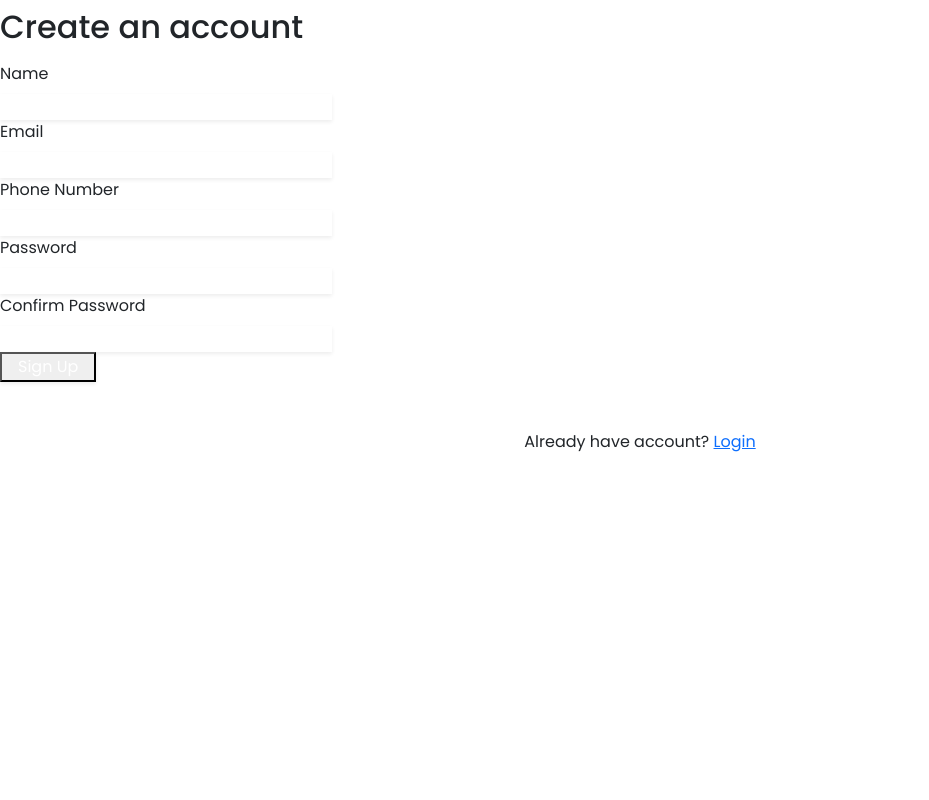
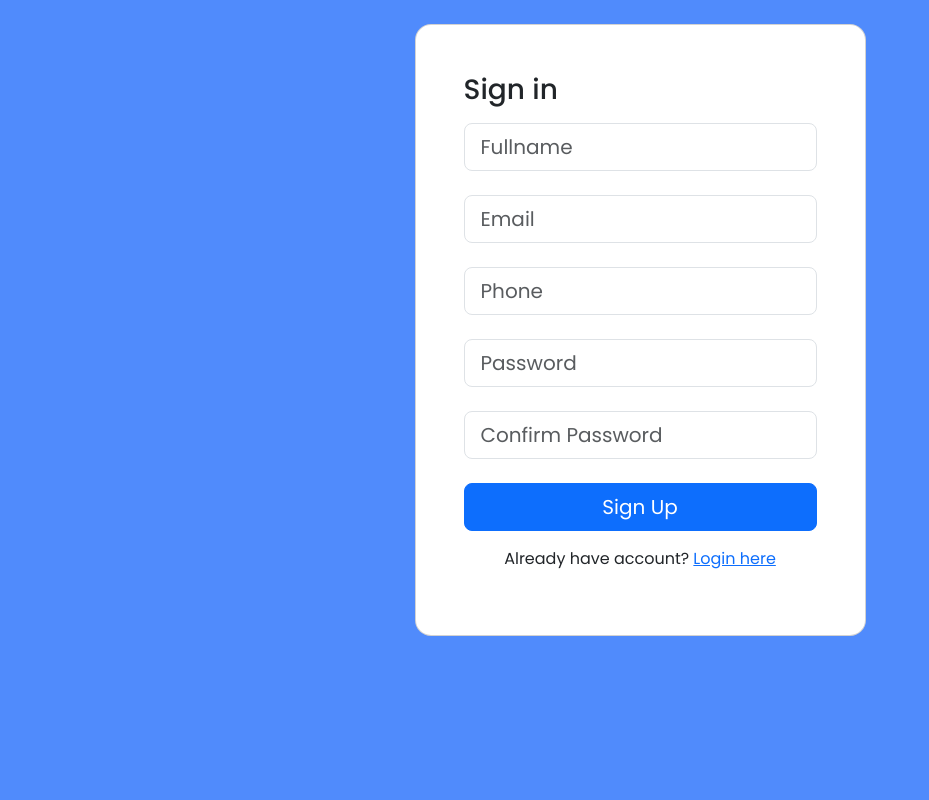
Before and after one commit to Unishkhadka/ecommerce, a PHP site: page /login/signup.php in a window 1280 px wide. Shown: the whole page, without its empty margins (0-929 px from the left). Run offline with PHP 8.4, Linux system fonts and the light colour scheme; some libraries are stand-ins or nearby versions.

Commit message:
Updated code

```diff
--- a/common/nav.php
+++ b/common/nav.php
@@ -14,12 +14,9 @@
                     $sql = "SELECT * from cart where user_id = $Uid";
                     $cart = $con->query($sql);
                     $num_items = mysqli_num_rows($cart);
-                    $sql = "SELECT * from order_set where user_id = $Uid";
-                    $cart = $con->query($sql);
-                    $num_orders = mysqli_num_rows($cart);
                     echo "
                     <li><a href='/ecommerce/cart.php' class='nav-link px-2 text-white'><i class='fa-solid fa-cart-shopping'></i> ($num_items)</a></li>
-                    <li><a href='/ecommerce/my_order.php' class='nav-link px-2 text-white'>Orders ($num_orders)</a></li>
+                    <li><a href='/ecommerce/my_order.php' class='nav-link px-2 text-white'>My Orders</a></li>
                     <li><a href='#' class='nav-link px-2 text-white disabled'>Logged in as $username</a></li>";
                 }  ?>
 
--- a/login/signup.php
+++ b/login/signup.php
@@ -1,66 +1,88 @@
 <?php
 $root = "C:/xampp/htdocs/ecommerce/";
-include $root."common/header.php";
+include $root . "common/header.php";
 ?>
-<section class="h-dvh bg-gray-100">
-    <div class="flex min-h-full flex-col justify-center px-6 pt-10 lg:px-8">
-        <div class="sm:mx-auto sm:w-full sm:max-w-sm">
-            <h2 class="mt-2 text-2xl font-bold leading-9 tracking-tight text-gray-900">Create an account
-            </h2>
-        </div>
+<?php
+$root = "C:/xampp/htdocs/ecommerce/";
+include $root . "common/connection.php";
+include $root . "common/header.php";
+?>
+<section class="min-vh-100 py-4" style="background-color: #508bfc;">
+    <?php
+    if (isset($_POST['signup'])) {
+        $fullname = $_POST['name'];
+        $email = $_POST['email'];
+        $phone = $_POST['phone'];
+        $password = $_POST['password'];
+        $cpassword = $_POST['cpassword'];
+        $hash = password_hash($password, PASSWORD_DEFAULT);
+        $sql = "SELECT email from users";
+        $result = $con->query($sql);
+        while ($row = $result->fetch_assoc()) {
+            $exitsting_email = $row['email'];
+            if ($email != $exitsting_email) {
+                $email_exist = false;
+            }
+            else{
+                $email_exist = true;
+            }
+         }
+            if($email_exist == true){
+                echo '<div class="container alert alert-warning alert-dismissible fade show" role="alert">
+        <strong>Password and Confirm Password does not match!!</strong>
+        <button type="button" class="btn-close" data-bs-dismiss="alert" aria-label="Close"></button>
+      </div>';
+            }
+            else {
+                if ($password == $cpassword) {
+                    $sql = "INSERT into users(`fullname`, `email`, `phone`, `password`) VALUES('$fullname', '$email', '$phone', '$hash')";
+                    $user = $con->query($sql);
+                } else {
+                    echo '<div class="container alert alert-warning alert-dismissible fade show" role="alert">
+        <strong>Password and Confirm Password does not match!!</strong>
+        <button type="button" class="btn-close" data-bs-dismiss="alert" aria-label="Close"></button>
+      </div>';
+                }
+            }
+    }
+    ?>
+    <div class="container h-100">
+        <div class="row d-flex justify-content-center align-items-center h-100">
+            <div class="col-12 col-md-8 col-lg-6 col-xl-5">
+                <div class="card shadow-2-strong" style="border-radius: 1rem;">
+                    <div class="card-body p-5 ">
 
-        <div class="mt-3 sm:mx-auto sm:w-full sm:max-w-sm">
-            <form class="space-y-6" action="/ecommerce/login/create_user.php" method="POST">
-                <div>
-                    <label for="name" class="block text-sm font-medium leading-6 text-gray-900">Name</label>
-                    <div class="mt-2">
-                        <input id="name" name="name" type="text" required
-                            class="block w-full rounded-md border-0 py-1.5 px-2 text-gray-900 shadow-sm ring-1 ring-inset ring-gray-300 placeholder:text-gray-400 focus:ring-2 focus:ring-inset focus:ring-indigo-600 sm:text-sm sm:leading-6">
+                        <h3 class="mb-3">Sign in</h3>
+                        <form action="" method="post">
+                            <div class="form-outline mb-4">
+                                <input name="name" id="typeEmailX-2" class="form-control form-control-lg" placeholder="Fullname" required />
+                            </div>
+                            <div class="form-outline mb-4">
+
+                                <input type="email" name="email" id="typeEmailX-2" class="form-control form-control-lg" placeholder="Email" required />
+                            </div>
+                            <div class="form-outline mb-4">
+
+                                <input type="text" name="phone" id="typeEmailX-2" class="form-control form-control-lg" placeholder="Phone" required />
+                            </div>
+
+                            <div class="form-outline mb-4">
+
+                                <input type="password" name="password" id="typePasswordX-2" class="form-control form-control-lg" placeholder="Password" required />
+                            </div>
+                            <div class="form-outline mb-4">
+
+                                <input type="password" name="cpassword" id="typePasswordX-2" class="form-control form-control-lg" placeholder="Confirm Password" required />
+                            </div>
+                            <button class="btn btn-primary btn-lg btn-block w-100" name="signup" type="submit">Sign Up</button>
+                        </form>
+                        <div class="text-center">
+                            <p class="my-3">Already have account? <a href="/ecommerce/login/login.php">Login here</a></p>
+                        </div>
                     </div>
                 </div>
-                <div>
-                    <label for="email" class="block text-sm font-medium leading-6 text-gray-900">Email</label>
-                    <div class="mt-2">
-                        <input id="email" name="email" type="email" autocomplete="email" required
-                            class="block w-full rounded-md border-0 py-1.5 px-2 text-gray-900 shadow-sm ring-1 ring-inset ring-gray-300 placeholder:text-gray-400 focus:ring-2 focus:ring-inset focus:ring-indigo-600 sm:text-sm sm:leading-6">
-                    </div>
-                </div>
-                <div>
-                    <label for="phone" class="block text-sm font-medium leading-6 text-gray-900">Phone Number</label>
-                    <div class="mt-2">
-                        <input id="phone" name="phone" type="phone" autocomplete="phone" required
-                            class="block w-full rounded-md border-0 py-1.5 px-2 text-gray-900 shadow-sm ring-1 ring-inset ring-gray-300 placeholder:text-gray-400 focus:ring-2 focus:ring-inset focus:ring-indigo-600 sm:text-sm sm:leading-6">
-                    </div>
-                </div>
-                <div>
-                    <div class="flex items-center justify-between">
-                        <label for="password" class="block text-sm font-medium leading-6 text-gray-900">Password</label>
-                    </div>
-                    <div class="mt-2">
-                        <input id="password" name="password" type="password" autocomplete="current-password"
-                            class="block w-full rounded-md border-0 py-1.5 px-2 text-gray-900 shadow-sm ring-1 ring-inset ring-gray-300 placeholder:text-gray-400 focus:ring-2 focus:ring-inset focus:ring-indigo-600 sm:text-sm sm:leading-6">
-                    </div>
-                </div>
-                <div>
-                    <div class="flex items-center justify-between">
-                        <label for="password" class="block text-sm font-medium leading-6 text-gray-900">Confirm
-                            Password</label>
-                    </div>
-                    <div class="mt-2">
-                        <input id="cpassword" name="cpassword" type="password" required
-                            class="block w-full rounded-md border-0 py-1.5 px-2 text-gray-900 shadow-sm ring-1 ring-inset ring-gray-300 placeholder:text-gray-400 focus:ring-2 focus:ring-inset focus:ring-indigo-600 sm:text-sm sm:leading-6">
-                    </div>
-                </div>
-                <div>
-                    <button type="submit" name="signup"
-                        class="flex w-full justify-center rounded-md bg-indigo-600 px-3 py-1.5 text-sm font-semibold leading-6 text-white shadow-sm hover:bg-indigo-500 focus-visible:outline focus-visible:outline-2 focus-visible:outline-offset-2 focus-visible:outline-indigo-600">Sign
-                        Up</button>
-                </div>
-            </form>
-            <p class="mt-5 text-center text-sm text-gray-500">
-                Already have account?
-                <a href="/ecommerce/login/login.php" class="font-semibold leading-6 text-indigo-600 hover:text-indigo-500">Login</a>
-            </p>
+            </div>
         </div>
     </div>
 </section>
+<?php include $root . "/common/footer.php"; ?>
```
Also changed, not shown: admin/add_admin.php (added, +23 -0 lines), admin/sidebar.php (+4 -4 lines), post_comment.php (added, +28 -0 lines), product_details.php (+105 -1 lines), delete_comment.php (added).
